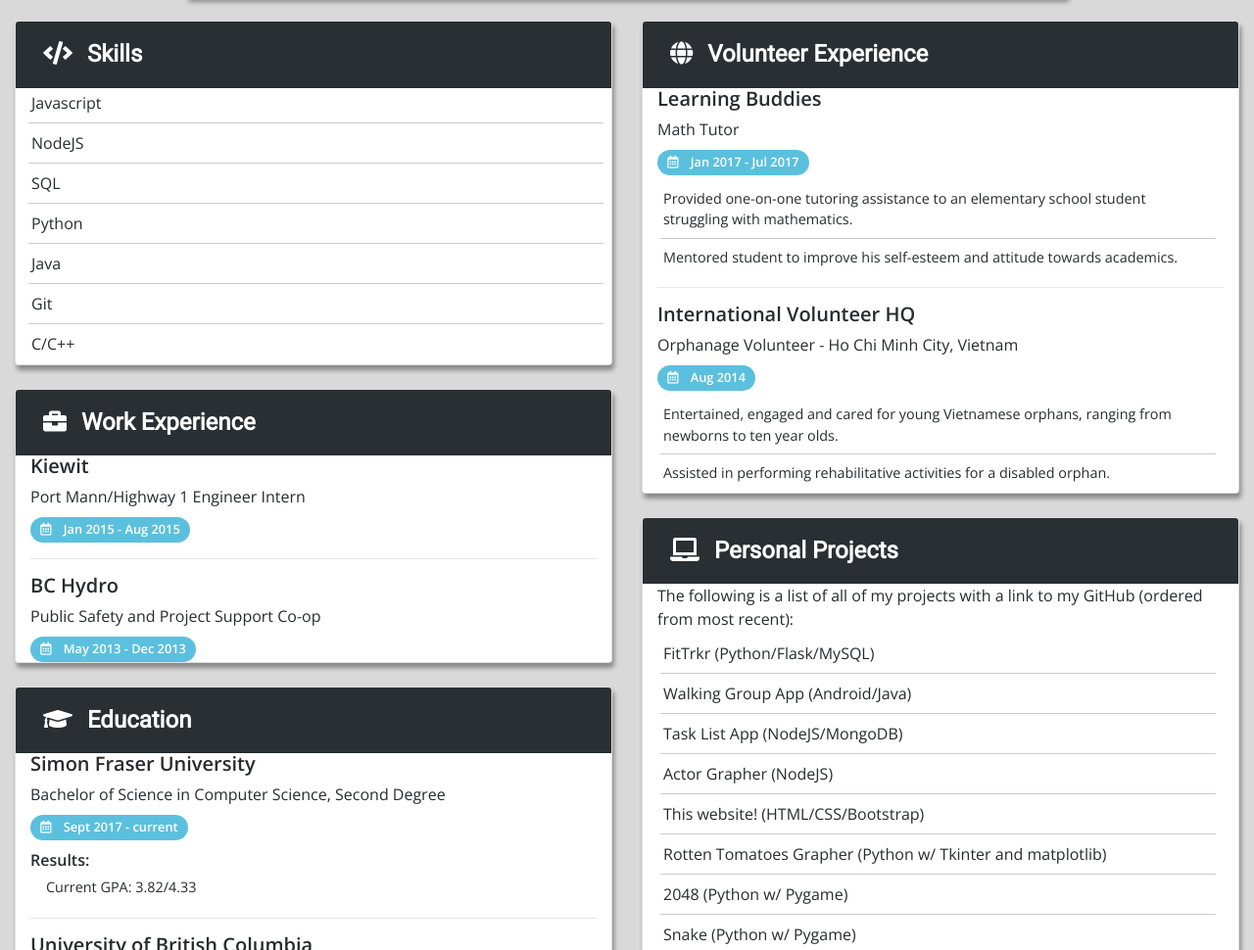
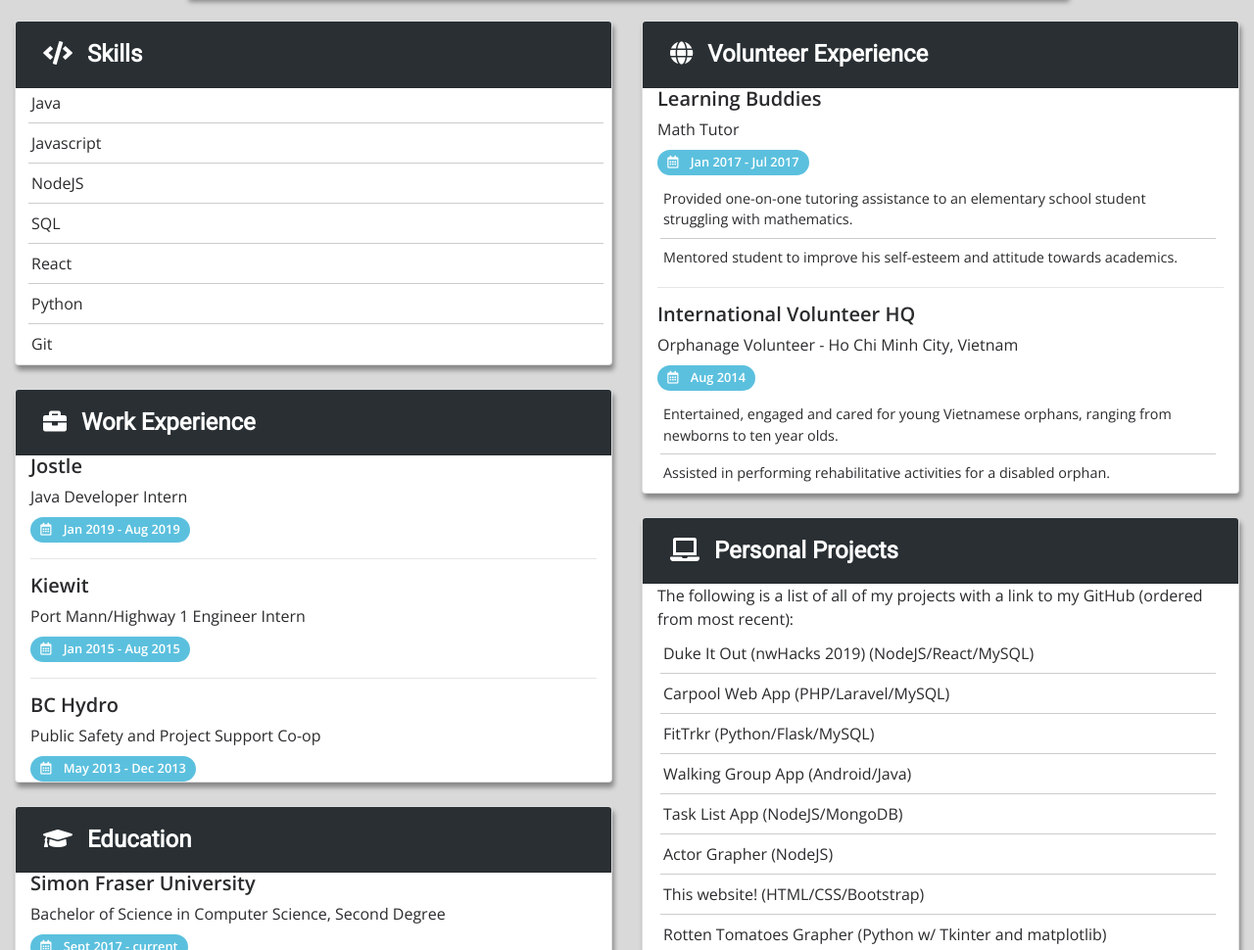
Before and after one commit to joshua-deans/joshua-deans.github.io, a plain HTML site: page index.html in a window 1280 px wide. Shown: the part 693-1663 px from the top of the page at 98% size. Drawn offline with nearby package versions, Linux system fonts and the light colour scheme.

Commit message:
Updated for March 2019

```diff
--- a/index.html
+++ b/index.html
@@ -98,13 +98,13 @@
                 </div>
                 <div class="card-body">
                     <ul>
-                    	<li>Javascript</li>
+                        <li>Java</li>
+                        <li>Javascript</li>
                         <li>NodeJS</li>
                         <li>SQL</li>
+                        <li>React</li>
                         <li>Python</li>
-                        <li>Java</li>
-                        <li>Git</li>
-                        <li id="work-start">C/C++</li>
+                        <li id="work-start">Git</li>
                     </ul>
                 </div>
             </div>
@@ -115,6 +115,12 @@
                 </div>
                 <div class="card-body">
                     <div class="container-fluid">
+                        <h5><strong>Jostle</strong></h5>
+                        <p>Java Developer Intern</p>
+                        <span class="badge badge-pill badge-info">
+                            <p class="date"> <i class="far fa-calendar-alt"></i>  Jan 2019 - Aug 2019</p>
+                        </span>
+                        <hr>
                         <h5><strong>Kiewit</strong></h5>
                         <p>Port Mann/Highway 1 Engineer Intern</p>
                         <span class="badge badge-pill badge-info">
@@ -200,6 +206,8 @@
                     <div class="container-fluid">
                         <p>The following is a list of all of my projects with a link to my GitHub (ordered from most recent):</p>
                         <ul class="text-links">
+                            <li><a href="https://github.com/joshua-deans/duke-it-out">Duke It Out (nwHacks 2019) (NodeJS/React/MySQL)</a></li>
+                            <li><a href="https://github.com/joshua-deans/Carpool">Carpool Web App (PHP/Laravel/MySQL)</a></li>
                         	<li><a href="https://github.com/joshua-deans/FitnessTracker">FitTrkr (Python/Flask/MySQL)</a></li>
                         	<li><a href="https://github.com/joshua-deans/Walking-Group">Walking Group App (Android/Java)</a></li>
                         	<li><a href="https://github.com/joshua-deans/task-list-app">Task List App (NodeJS/MongoDB)</a></li>
```
